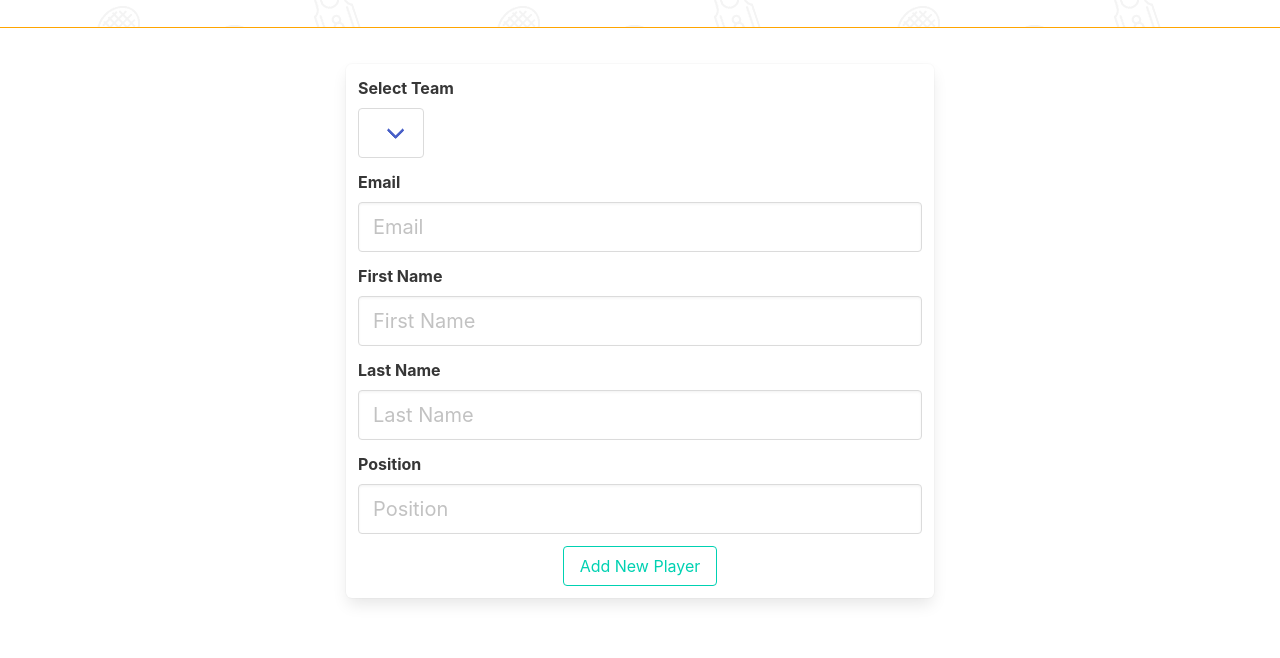
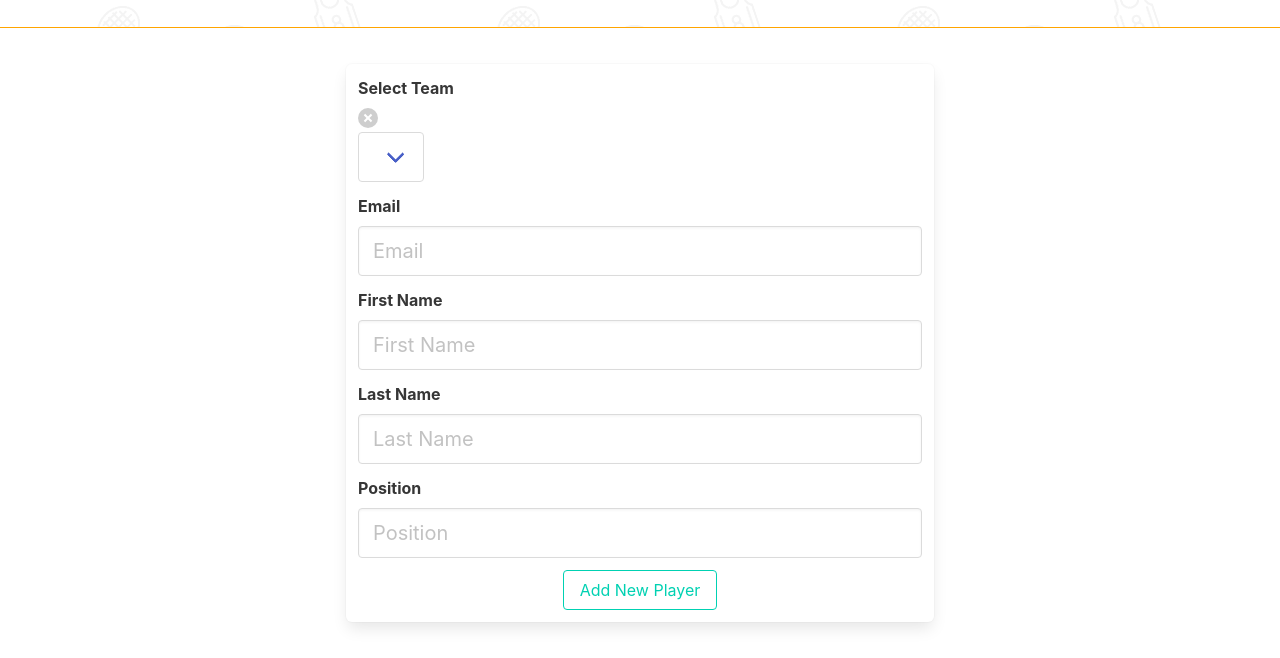
Before and after one commit to hroman-codes/highlander, a website: page public/add-player.html in a window 1280 px wide. Shown: the part 219-877 px from the top of the page. Before the commit the page ends 853 px from the top, so only its background shows below. Drawn offline with nearby package versions, Linux system fonts and the light colour scheme; no server answers.

```diff
--- a/public/add-player.html
+++ b/public/add-player.html
@@ -99,6 +99,7 @@
 
         <div class="field">
           <label class="label">Select Team</label>
+          <button class="delete" aria-label="close">Close</button>
           <p class="control">
             <span class="select is-medium">
               <select class="select-teams"></select>
```
Also changed, not shown: .travis.yml.
